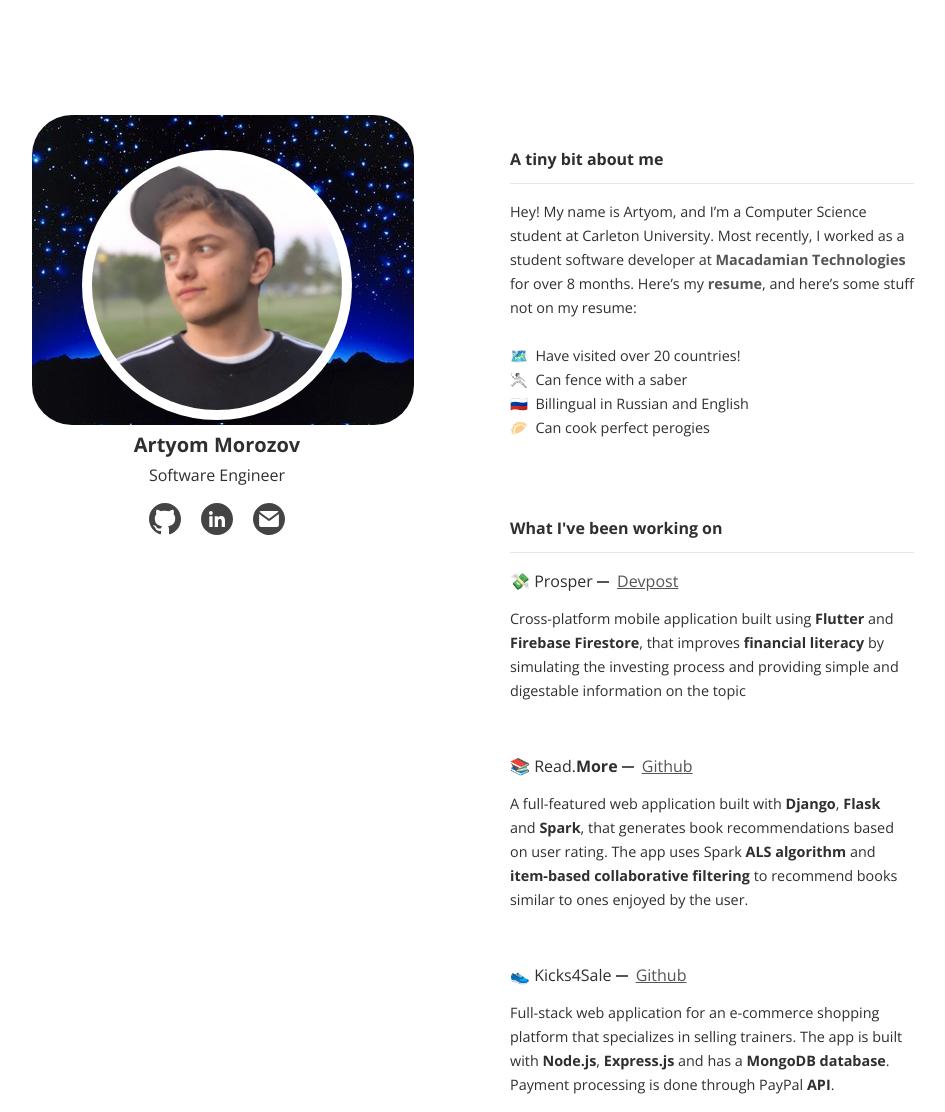
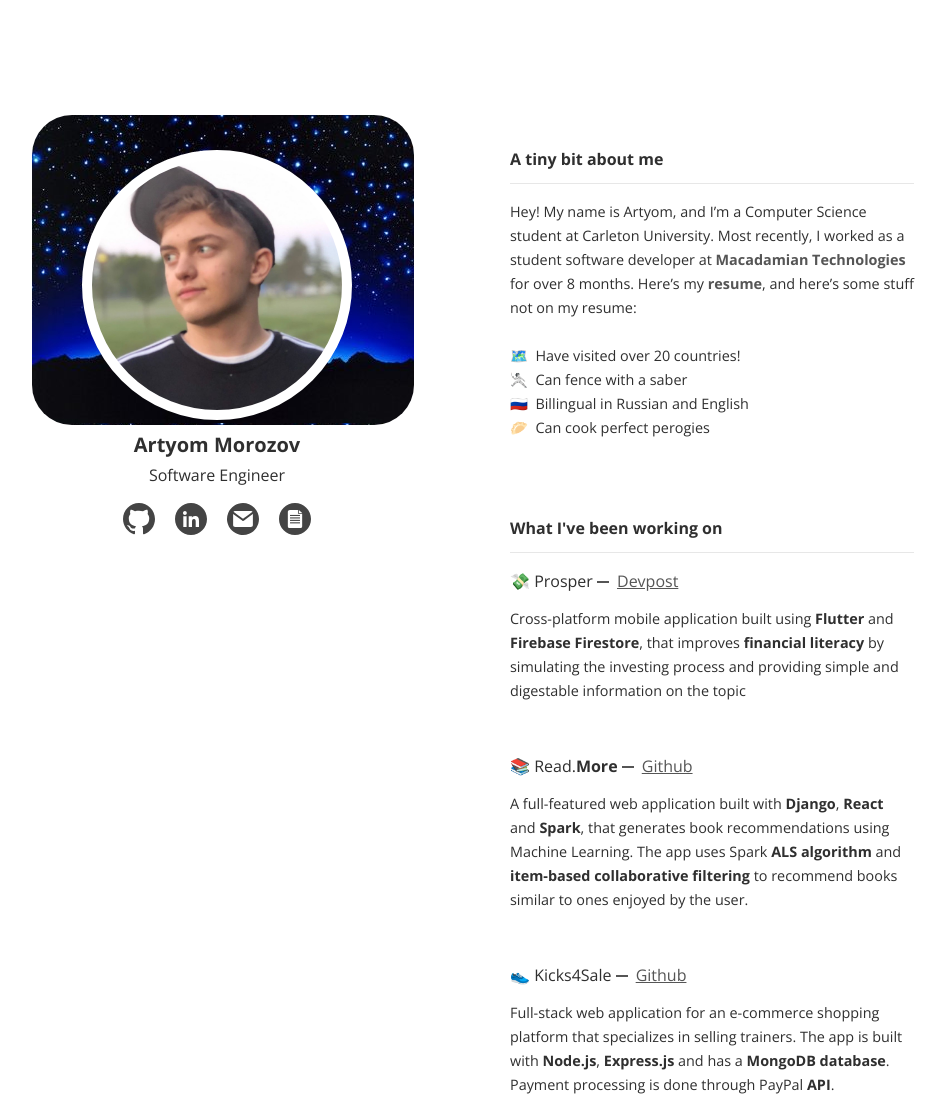
Before and after one commit to artyom-morozov/artyom-morozov.github.io, a plain HTML site: page index.html in a window 1280 px wide. Shown: the top 1112 px of the page, without its empty margins (166-1111 px from the left). Drawn offline with nearby package versions, Linux system fonts and the light colour scheme.

Commit message:
Add new resume Add resume icon

```diff
--- a/index.html
+++ b/index.html
@@ -39,7 +39,7 @@
 				<h2 class="job-title">Software Engineer</h2>
 				<nav>
 					<ul>
-						<li><a href="https://github.com/artyom-morozov" target="_blank" aria-label=Github"">
+						<li><a href="https://github.com/artyom-morozov" target="_blank" aria-label="Github">
 							<svg width="32" height="32" viewBox="0 0 32 32" fill="none" xmlns="http://www.w3.org/2000/svg">
 								<path id="innerSVG" fill-rule="evenodd" clip-rule="evenodd" d="M16 0C7.2 0 0 7.2 0 16C0 23.1 4.6 29.1 10.9 31.2C11.7 31.3 12 30.9 12 30.4C12 30 12 29 12 27.7C7.5 28.7 6.6 25.6 6.6 25.6C5.9 23.8 4.8 23.3 4.8 23.3C3.3 22.3 4.9 22.3 4.9 22.3C6.5 22.4 7.4 23.9 7.4 23.9C8.8 26.3 11.1 25.6 12.1 25.2C12.2 24.2 12.7 23.5 13.1 23.1C9.5 22.7 5.8 21.3 5.8 15.2C5.8 13.5 6.4 12 7.4 10.9C7.2 10.5 6.7 8.9 7.6 6.7C7.6 6.7 8.9 6.3 12 8.3C13.3 7.9 14.6 7.8 16 7.8C17.4 7.8 18.7 8 20 8.3C23.1 6.2 24.4 6.7 24.4 6.7C25.3 8.9 24.7 10.5 24.6 10.9C25.6 12 26.2 13.4 26.2 15.2C26.2 21.3 22.5 22.7 18.9 23.1C19.5 23.6 20 24.6 20 26.1C20 28.2 20 30 20 30.5C20 30.9 20.3 31.4 21.1 31.3C27.4 29.1 32 23.1 32 16C32 7.2 24.8 0 16 0Z" fill="#444444"/>
 							</svg>
@@ -49,12 +49,23 @@
 								<path id="innerSVG" d="M16 0C7.2 0 0 7.2 0 16C0 24.8 7.2 32 16 32C24.8 32 32 24.8 32 16C32 7.2 24.8 0 16 0ZM11.6 24H8.3V13.3H11.6V24ZM9.9 11.9C8.9 11.9 8 11 8 9.9C8 8.9 8.9 8 9.9 8C11 8 11.8 8.9 11.8 9.9C11.8 11 11 11.9 9.9 11.9ZM24 24H20.7V18.8C20.7 17.6 20.7 16 19 16C17.3 16 17 17.3 17 18.7V24H13.7V13.3H16.9V14.8C17.3 14 18.4 13.1 20 13.1C23.4 13.1 24 15.3 24 18.2V24Z" fill="#444444"/>
 							</svg>
 						</a></li>
-						<li><a id="email-me" data-clipboard-text="artyommorozov@cmail.carleton.ca" aria-label="Email me">
+						<li><a id="email-me" data-clipboard-text="artyom.morozov315@gmail.com" aria-label="Email me">
 							<svg width="32" height="32" viewBox="0 0 32 32" fill="none" xmlns="http://www.w3.org/2000/svg">
 								<rect width="32" height="32" fill="black" fill-opacity="0"/>
 								<path id="innerSVG" d="M16 0C12.8355 0 9.74207 0.938384 7.11088 2.69649C4.4797 4.45459 2.42894 6.95345 1.21793 9.87706C0.0069325 12.8007 -0.309921 16.0177 0.307443 19.1214C0.924806 22.2251 2.44866 25.0761 4.6863 27.3137C6.92394 29.5513 9.77487 31.0752 12.8786 31.6926C15.9823 32.3099 19.1993 31.9931 22.1229 30.7821C25.0466 29.5711 27.5454 27.5203 29.3035 24.8891C31.0616 22.2579 32 19.1645 32 16C32 11.7565 30.3143 7.68687 27.3137 4.68629C24.3131 1.68571 20.2435 0 16 0V0ZM8.06001 8H23.94C24.2523 8.00017 24.5599 8.07572 24.8367 8.22022C25.1135 8.36472 25.3513 8.5739 25.53 8.83L20.53 12.45L17 15L16 15.75L15 15L11.47 12.44L6.47001 8.82C6.64977 8.56575 6.8881 8.35851 7.16484 8.21578C7.44159 8.07306 7.74863 7.99905 8.06001 8ZM25.88 22.06C25.88 22.3148 25.8298 22.567 25.7323 22.8024C25.6348 23.0378 25.4919 23.2516 25.3118 23.4318C25.1316 23.6119 24.9178 23.7548 24.6824 23.8523C24.447 23.9498 24.1948 24 23.94 24H8.06001C7.80524 24 7.55297 23.9498 7.3176 23.8523C7.08223 23.7548 6.86837 23.6119 6.68822 23.4318C6.50807 23.2516 6.36517 23.0378 6.26768 22.8024C6.17019 22.567 6.12001 22.3148 6.12001 22.06V11L9.22001 13.26L14.83 17.33L15.36 17.71L15.46 17.78C15.5236 17.8253 15.5947 17.8592 15.67 17.88C15.7061 17.8889 15.7439 17.8889 15.78 17.88C15.9239 17.9201 16.0761 17.9201 16.22 17.88C16.256 17.8903 16.2941 17.8903 16.33 17.88C16.4053 17.8592 16.4764 17.8253 16.54 17.78H16.59L17.12 17.4L22.73 13.33L25.88 11V22.06Z" fill="#444444"/>
 							</svg>
 						</a></li>
+						<li>
+							<a href="resume.pdf" target="_blank" aria-label="Resume">
+								<svg  xmlns="http://www.w3.org/2000/svg" fill="none" height="32" width="32" viewBox="0 0 32 32">
+									<path id="innerSVG" fill="#444444" d="M 11.019531 16.828125 L 20.980469 16.828125 L 20.980469 17.9375 L 11.019531 17.9375 Z M 11.019531 16.828125 "/>
+									<path id="innerSVG" fill="#444444" d="M 11.019531 14.375 L 20.980469 14.375 L 20.980469 15.480469 L 11.019531 15.480469 Z M 11.019531 14.375 "/>
+									<path id="innerSVG" fill="#444444" d="M 16 0 C 7.164062 0 0 7.164062 0 16 C 0 24.835938 7.164062 32 16 32 C 24.835938 32 32 24.835938 32 16 C 32 7.164062 24.835938 0 16 0 Z M 23.167969 23.167969 C 23.167969 24.242188 22.296875 25.113281 21.226562 25.113281 L 10.773438 25.113281 C 9.699219 25.113281 8.832031 24.242188 8.832031 23.167969 L 8.832031 8.832031 C 8.832031 7.757812 9.703125 6.886719 10.773438 6.886719 L 18.976562 6.886719 L 18.976562 10.773438 L 23.167969 10.773438 Z M 19.808594 9.945312 L 19.808594 6.886719 L 23.167969 9.945312 Z M 19.808594 9.945312 "/>
+									<path id="innerSVG" fill="#444444" d="M 11.019531 11.917969 L 20.980469 11.917969 L 20.980469 13.027344 L 11.019531 13.027344 Z M 11.019531 11.917969 "/>
+									<path id="innerSVG" fill="#444444" d="M 11.019531 19.285156 L 20.980469 19.285156 L 20.980469 20.390625 L 11.019531 20.390625 Z M 11.019531 19.285156 "/>
+								</svg>
+							</a>
+						</li>
 					</ul>
 					<span id="copied-prompt">Copied!</span>
 				</nav>
@@ -90,7 +101,7 @@
 						<span id="read-ar" class="project-name">📚 Read.<strong>More</strong> </span>
 						<a href="https://github.com/artyom-morozov/ReadMore" target="_blank" aria-describedby="read-more">Github</a>
 					</div>
-					<p> A full-featured web application built with <b>Django</b>, <b>Flask</b>  and <b>Spark</b>, that generates book recommendations based on user rating. The app uses Spark <b>ALS algorithm</b>  and <b>item-based collaborative filtering</b>  to recommend books similar to ones enjoyed by the user.</p>
+					<p> A full-featured web application built with <b>Django</b>, <b>React</b>  and <b>Spark</b>, that generates book recommendations using Machine Learning. The app uses Spark <b>ALS algorithm</b>  and <b>item-based collaborative filtering</b>  to recommend books similar to ones enjoyed by the user.</p>
 				</article>
 				<article class="project">
 					<div class="project-desc">
```
Also changed, not shown: 1 other file.
